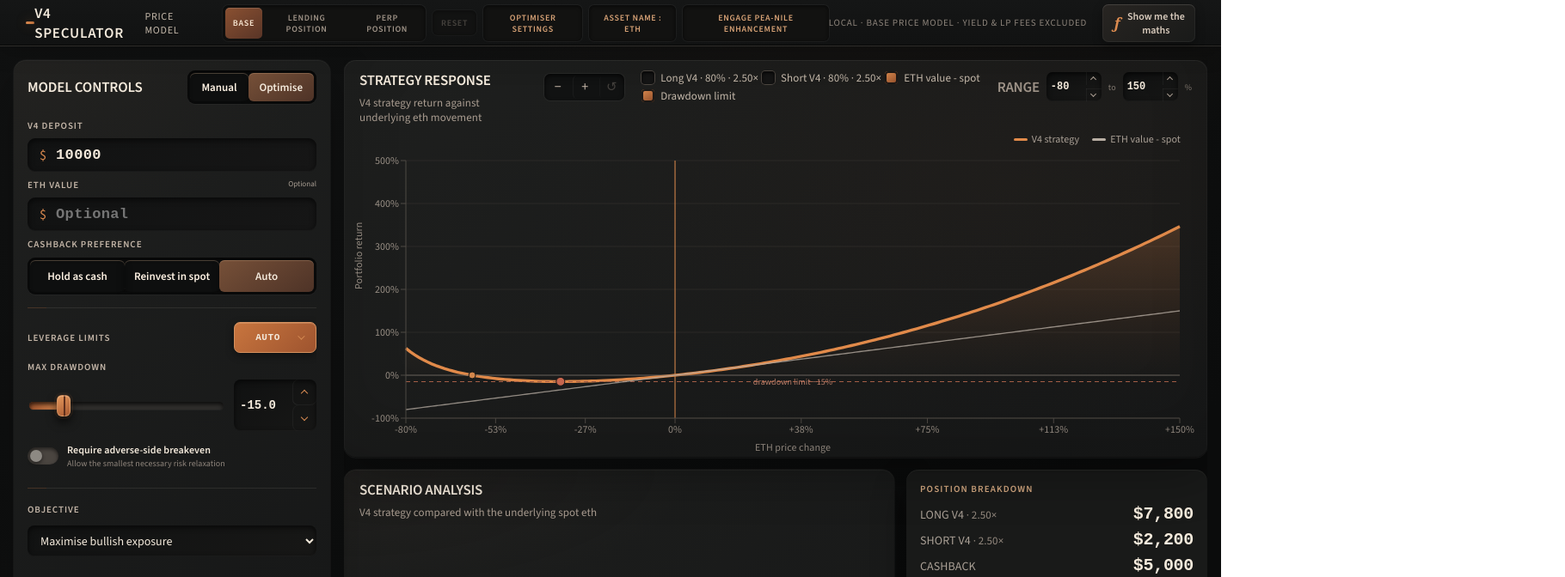
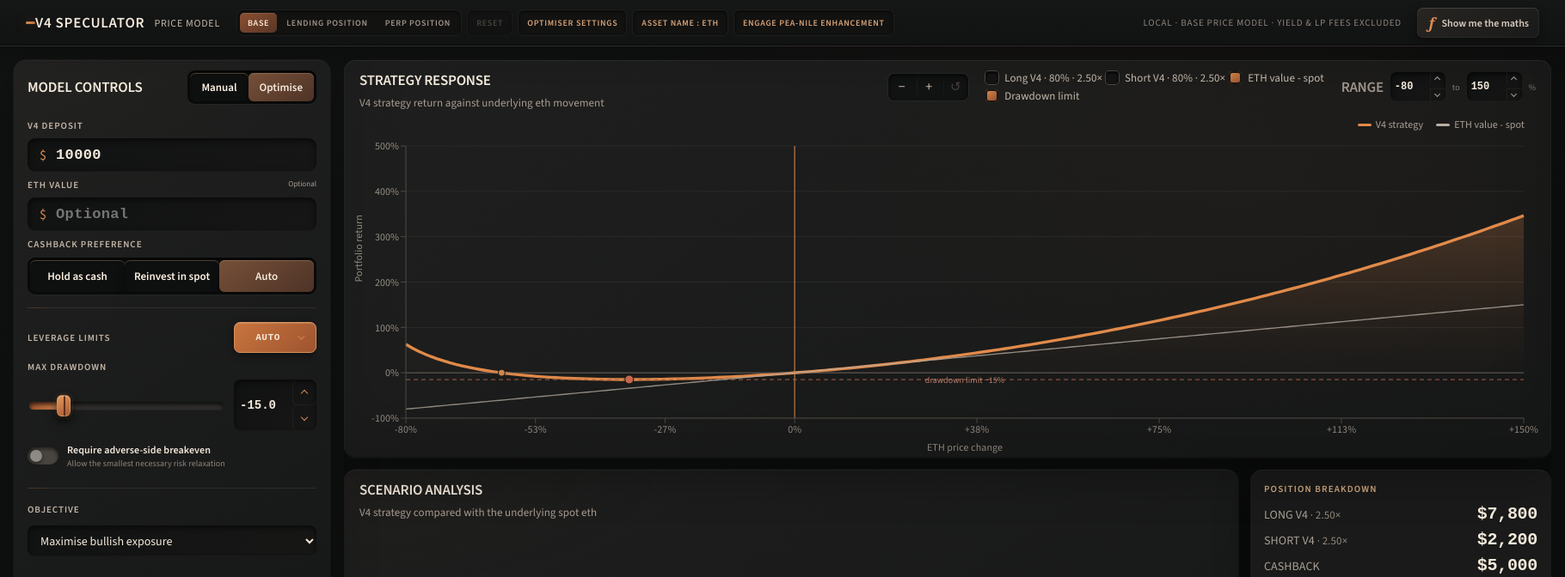
Before and after one commit to Scuttl-E/v4-speculator-calculator, a React (Vite) app: page / in a window 1280 px wide. Shown: the top 672 px of the page at 86% size, 1820 px wide, since content can reach past the window. Built offline with nearby package versions, Linux system fonts and the light colour scheme.

Commit message:
Preserve full web workspace geometry

```diff
--- a/src/styles.css
+++ b/src/styles.css
@@ -2675,32 +2675,42 @@ body {
    Narrow viewports scroll the page instead of compressing controls and data. */
 html.web-build,
 body.web-build {
-  min-width: 1420px;
+  min-width: 1820px;
   min-height: 1100px;
   height: auto;
   overflow: auto;
 }
 body.web-build #root {
-  min-width: 1420px;
+  min-width: 1820px;
   min-height: 1100px;
   height: auto;
   overflow: visible;
 }
 main.web-app {
-  min-width: 1420px;
+  min-width: 1820px;
   min-height: 1100px;
   height: auto;
   overflow: visible;
 }
 main.web-app .shell {
-  min-width: 1420px;
+  min-width: 1820px;
   min-height: 1046px;
   height: calc(100vh - 54px);
-  grid-template-columns: 368px minmax(1000px, 1fr);
+  grid-template-columns: 368px minmax(1404px, 1fr);
   overflow: visible;
 }
 main.web-app .workspace {
-  min-width: 1000px;
+  min-width: 1404px;
+}
+main.web-app .workspace > .chart-panel {
+  min-width: 1404px;
+}
+main.web-app .workspace > .scenarios {
+  min-width: 1040px;
+}
+main.web-app .shell.pea-nile-enhanced {
+  grid-template-columns: 0 minmax(0, 1fr);
+  gap: 0;
 }
 
 /* The web viewport has less chart height than the desktop window. Keep the
```
